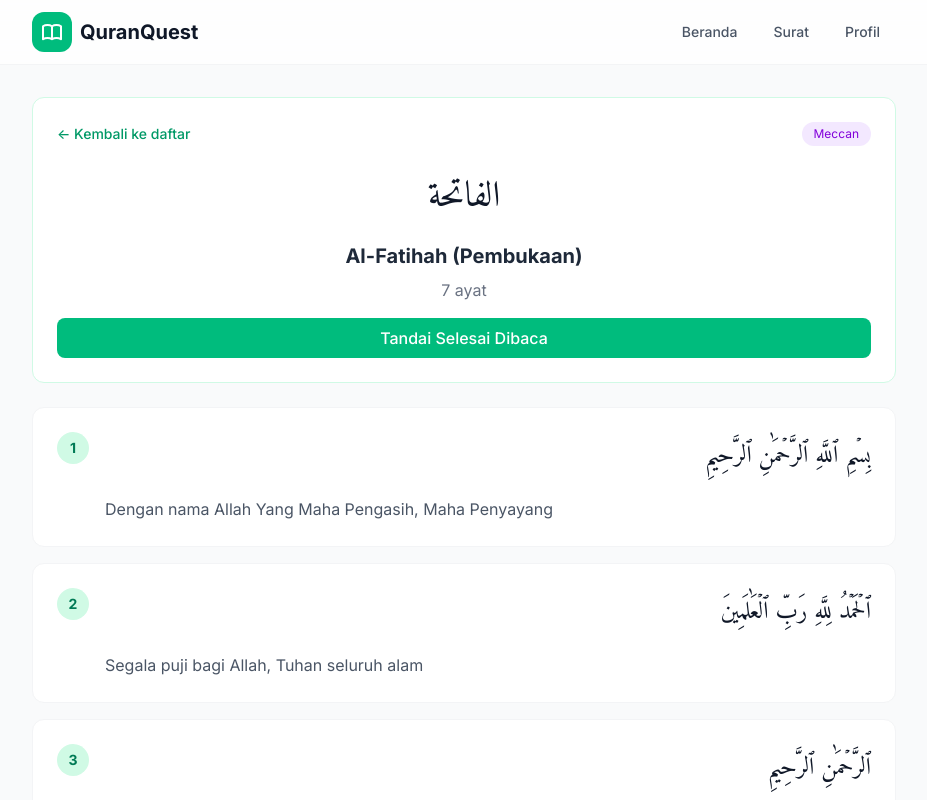
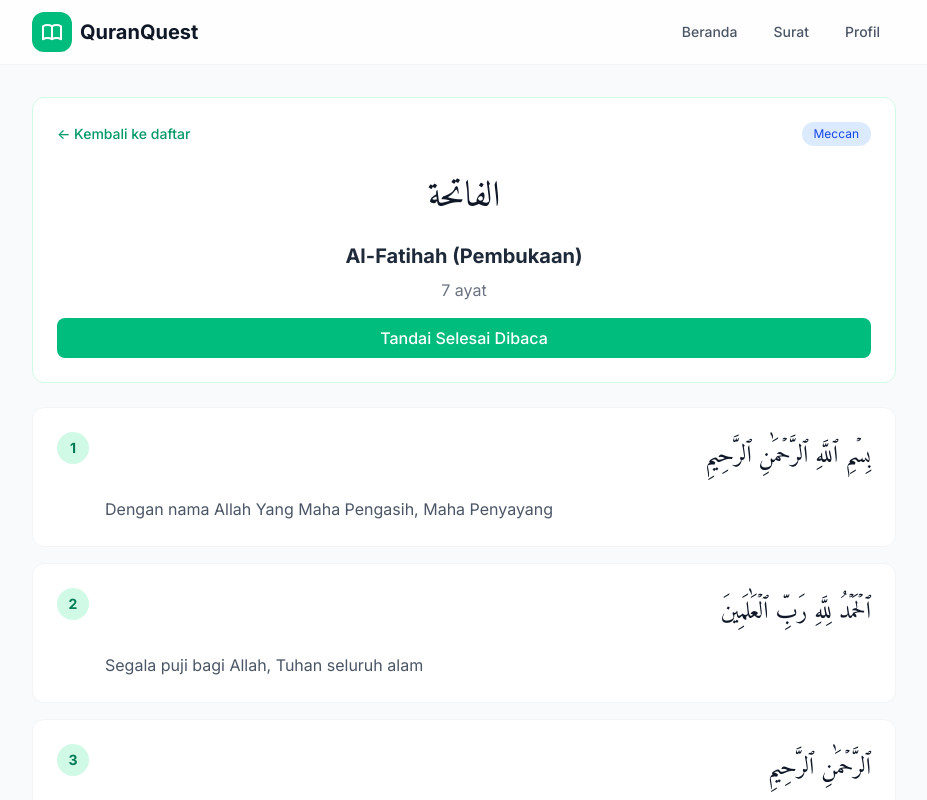
Before and after one commit to hafizputra06/quranquest, a Next.js app: page /surat/1 in a window 1280 px wide. Shown: the top 800 px of the page, without its empty margins (176-1103 px from the left). Built offline with nearby package versions, Linux system fonts and the light colour scheme.

Commit message:
pergantian meccan dan medinah ke Mekkah dan Madinah

```diff
--- a/src/app/surat/[nomor]/page.tsx
+++ b/src/app/surat/[nomor]/page.tsx
@@ -87,7 +87,7 @@ export default function SurahDetailPage({ params }: PageProps) {
               ← Kembali ke daftar
             </Link>
             <span className={`text-xs px-3 py-1 rounded-full ${
-              surah.revelationType === 'Meccan'
+              surah.revelationType === 'Mekkah'
                 ? 'bg-purple-100 text-purple-700'
                 : 'bg-blue-100 text-blue-700'
             }`}>
--- a/src/components/SurahCard.tsx
+++ b/src/components/SurahCard.tsx
@@ -29,7 +29,7 @@ export default function SurahCard({
             <p className="text-sm font-medium text-gray-700 truncate">{englishName} ({englishNameTranslation})</p>
             <div className="flex items-center gap-2 mt-2">
               <span className={`text-xs px-2 py-0.5 rounded-full ${
-                revelationType === 'Meccan' ? 'bg-purple-50 text-purple-700' : 'bg-blue-50 text-blue-700'
+                revelationType === 'Mekkah' ? 'bg-purple-50 text-purple-700' : 'bg-blue-50 text-blue-700'
               }`}>
                 {revelationType}
               </span>
--- a/src/lib/quran-api.ts
+++ b/src/lib/quran-api.ts
@@ -41,7 +41,7 @@ export async function getSurahList(): Promise<QuranSurah[]> {
       name: surah.name,
       englishName: surah.transliteration,
       englishNameTranslation: idData?.translation || surah.transliteration,
-      revelationType: surah.type === 'meccan' ? 'Meccan' : 'Medinan',
+      revelationType: surah.type === 'meccan' ? 'Mekkah' : 'Madinah',
       numberOfAyahs: surah.total_verses,
     };
   });
```
